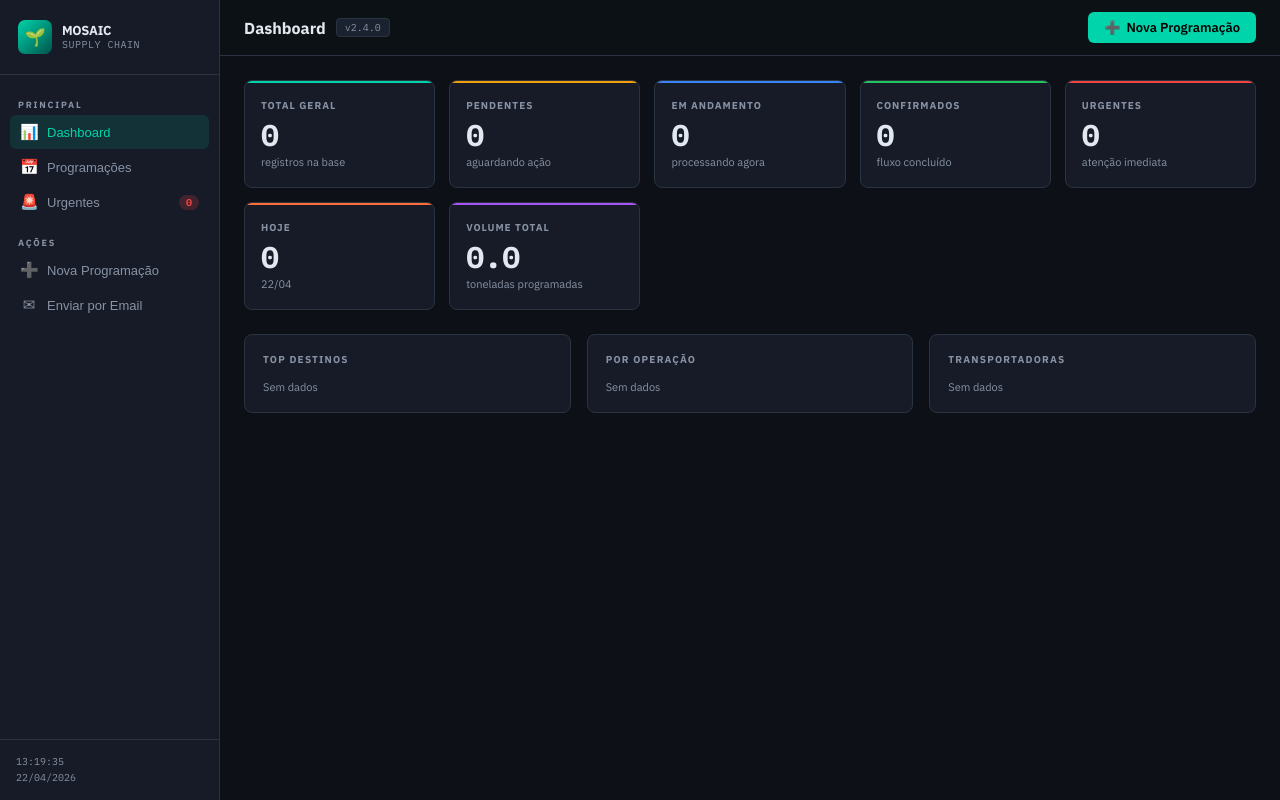
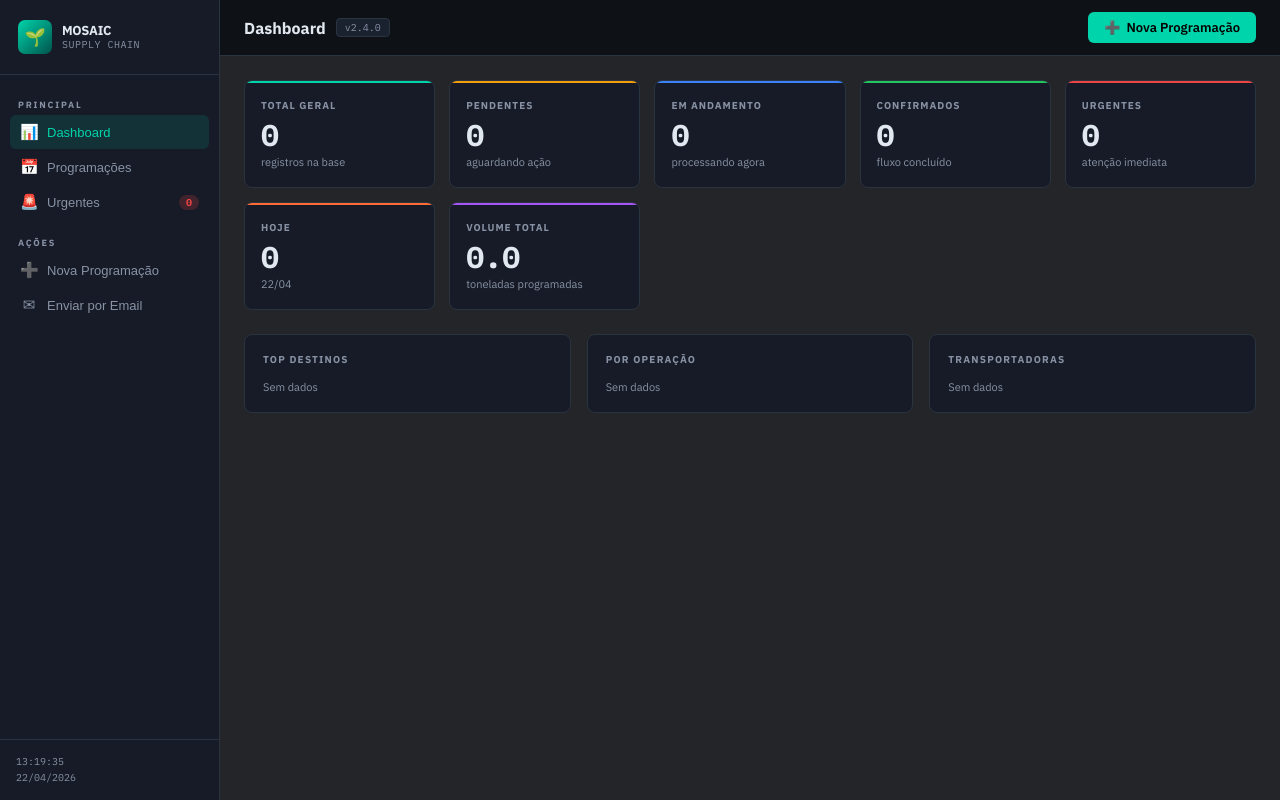
Before and after one commit to elias-python/suprimentos-app, a Flask app: page / in a window 1280 px wide. Run offline with Flask 3, Linux system fonts and the light colour scheme; data that the repository does not hold is empty; some libraries are stand-ins or nearby versions.

Commit message:
supabase_fix

```diff
--- a/templates/index.html
+++ b/templates/index.html
@@ -7,7 +7,7 @@
 <link href="https://fonts.googleapis.com/css2?family=IBM+Plex+Mono:wght@400;600;700&family=IBM+Plex+Sans:wght@300;400;500;600;700&display=swap" rel="stylesheet">
 <style>
 :root {
-  --bg:        #0d1117;
+  --bg:        #232529;
   --surface:   #161b27;
   --surface2:  #1a2230;
   --surface3:  #1e2940;
```
